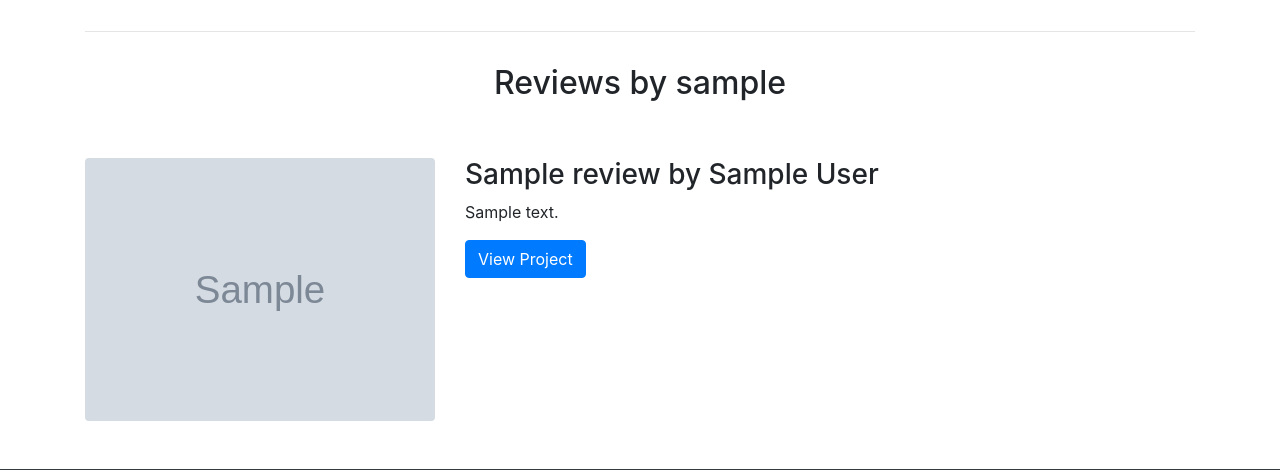
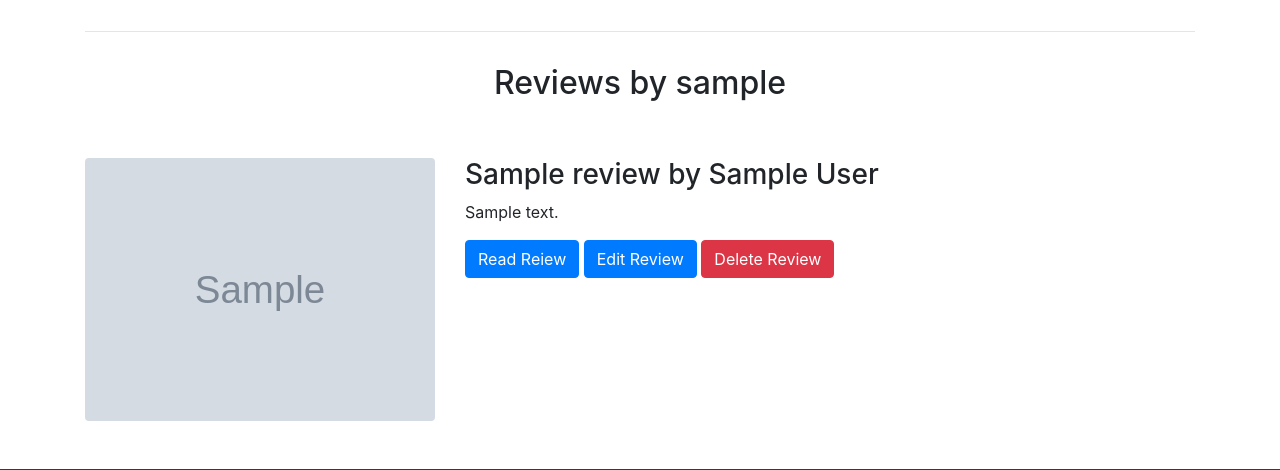
Before and after one commit to Ryanwatson1991/msp-3-pulp-pixels, a Flask app: page /profile/1 in a window 1280 px wide. Shown: the part 332-802 px from the top of the page. Run offline with Flask 2, Linux system fonts and the light colour scheme; the visitor is signed in with stand-in values (Sample User, id 1); grey boxes marked "Sample" are stand-in pictures; grey boxes labelled with a size stand in for pictures from a placeholder-image service; a database or web service that is not in the repository returns one stand-in record (values such as "Sample title"); some libraries are stand-ins or nearby versions.

Commit message:
/comment functon now working and displaying comments on correct pages

```diff
--- a/app.py
+++ b/app.py
@@ -127,7 +127,8 @@ def log_out():
 @app.route("/review/<review_id>")
 def review(review_id):
     review = mongo.db.reviews.find_one({"_id": ObjectId(review_id)})
-    return render_template("review.html", review=review)
+    comments = mongo.db.comments.find({"book_id": ObjectId(review_id)})
+    return render_template("review.html", review=review, comments=comments)
 
     # found solution for this^^^^ here https://github.com/PrettyPrinted/flask_blog/blob/master/app.py
 
@@ -180,16 +181,18 @@ def delete_review(review_id):
     return redirect(url_for("get_index"))
 
 
-@app.route("/comment", methods=["GET", "POST"])
-def comment():
+@app.route("/comment/<review_id>", methods=["GET", "POST"])
+def comment(review_id):
     if request.method == "POST":
+        discussion_id = mongo.db.reviews.find_one({"_id": ObjectId(review_id)})
         comment = {
             "comment_body": request.form.get("comment_body"),
             "user_name": session["user"],
+            "book_id": discussion_id["_id"]
         }
         mongo.db.comments.insert_one(comment)
         flash("Comment Uploaded")
-    return redirect(url_for("get_index"))
+    return redirect(url_for('review', review_id=review_id))
 
 
 if __name__ == "__main__":
--- a/templates/base.html
+++ b/templates/base.html
@@ -51,7 +51,9 @@
 
     <article>
         {% block content %}
+        {% with messages = get_flashed_messages() %}
 
+        {% endwith %}
         {% endblock %}
     </article>
         <!-- Footer -->
--- a/templates/profile.html
+++ b/templates/profile.html
@@ -25,9 +25,11 @@
         <div class="col-md-8">
             <h3>{{ review.book_title }} by {{ review.author }}</h3>
             <p>{{ review.review_body | truncate(100) }}</p>
-            <a class="btn btn-primary" href="{{ url_for('review', review_id=review._id) }}">View Project
+            <a class="btn btn-primary" href="{{ url_for('review', review_id=review._id) }}">Read Reiew
                 <span class="glyphicon glyphicon-chevron-right"></span>
             </a>
+            <a href="{{ url_for('edit_review', review_id=review._id) }}" class="btn btn-primary">Edit Review</a>
+            <a href="{{ url_for('delete_review', review_id=review._id) }}" class="btn btn-danger">Delete Review</a>
         </div>
         {% endfor %}
     </div>
--- a/templates/sign_up.html
+++ b/templates/sign_up.html
@@ -41,13 +41,11 @@
                         <!--Submit button-->
                         <button type="submit" class="btn btn-primary">Sign-up</button>
                         <div class="m-3 red">
-                            {% with messages = get_flashed_messages() %}
                                 {% if messages %}
                                     {% for message in messages %}
                                         <p>{{ message }}</p>
                                     {% endfor %}
                                 {% endif %}
-                            {% endwith %}
                         </div>
                     </form>
                 </div>
```
Also changed, not shown: app_copy.py (deleted, +0 -20 lines), templates/review.html (+18 -27 lines).
